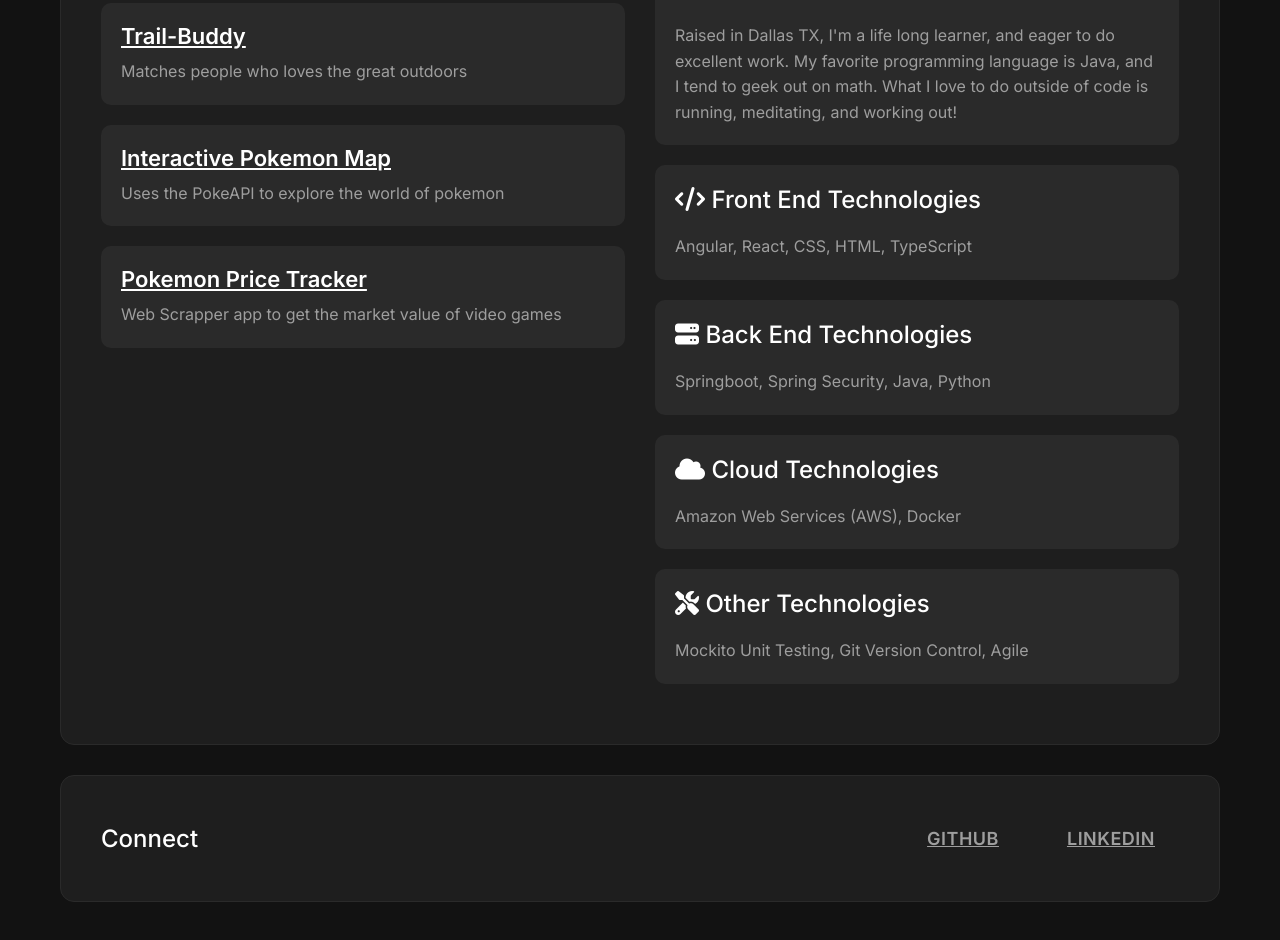
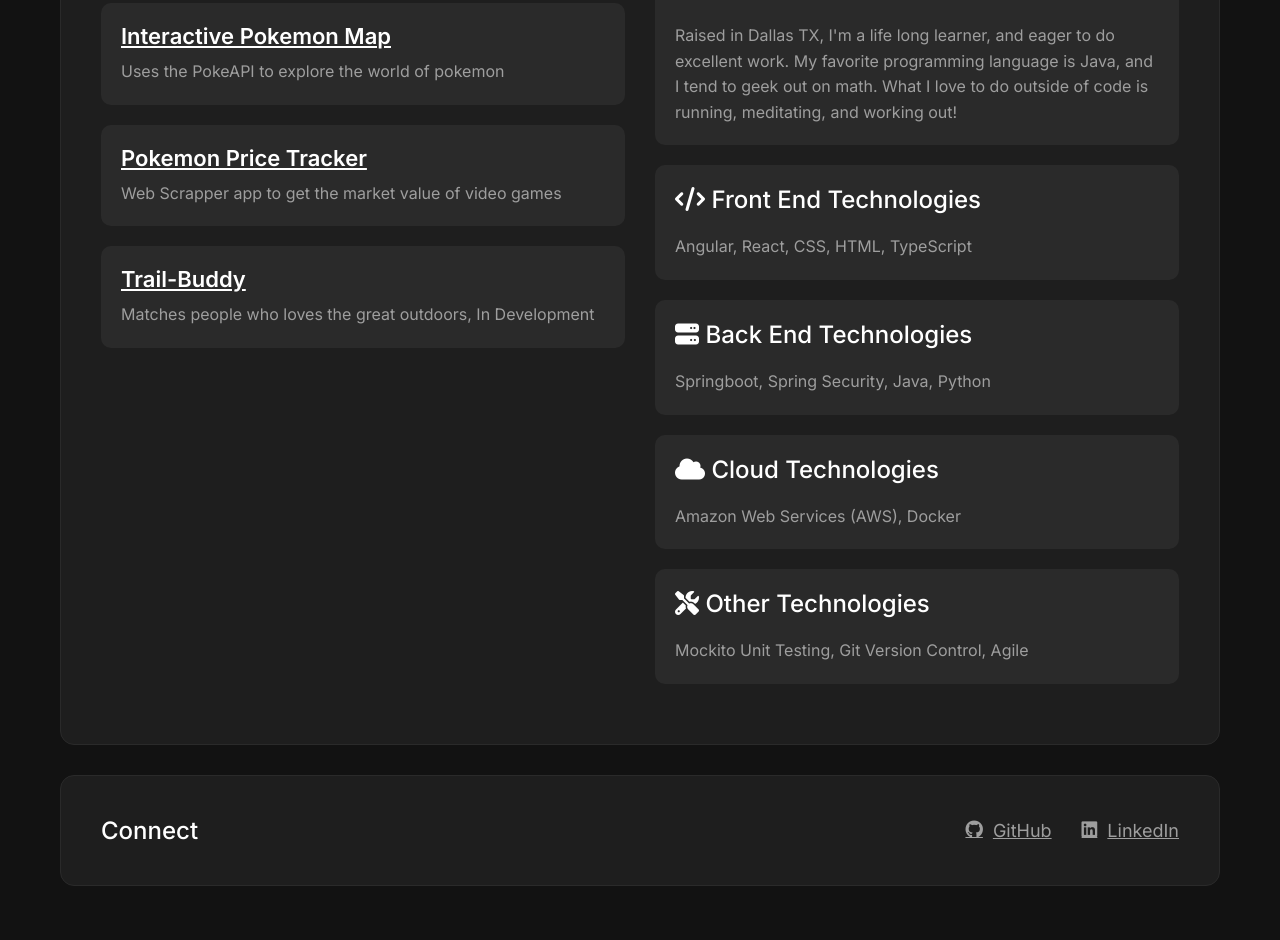
Before and after one commit to signOfi/personalPorfolioNewGrad, an Angular app in the folder frontend/: page / in a window 1280 px wide. Shown: the part 544-1484 px from the top of the page. Built offline with nearby package versions, Linux system fonts and the light colour scheme.

Commit message:
Updates on text and icons

```diff
--- a/frontend/src/app/frontpage/frontpage.component.css
+++ b/frontend/src/app/frontpage/frontpage.component.css
@@ -199,3 +199,31 @@ footer .socials a:hover {
     font-size: 14px;
   }
 }
+
+.copy-email {
+  cursor: pointer;
+}
+
+footer .socials {
+  display: flex;
+  justify-content: center;
+  align-items: center;
+  gap: 30px;
+}
+
+.social-icon {
+  font-size: 32px;
+  color: #9E9E9E;
+  transition: color 0.3s ease, transform 0.3s ease;
+  display: flex;
+  align-items: center;
+}
+
+.social-icon i {
+  margin-right: 10px;
+}
+
+.social-icon:hover {
+  color: #3A6EA5;
+  transform: translateY(-3px) scale(1.1);
+}
--- a/frontend/src/app/frontpage/frontpage.component.html
+++ b/frontend/src/app/frontpage/frontpage.component.html
@@ -6,11 +6,11 @@
         <h2>Hey, I'm Anthony</h2>
         <p>I build interactive web applications</p>
         <div class="buttons">
-          <a href="assets/blank_resume.pdf" download="assets/blank_resume.pdf" class="btn primary">
+          <a href="assets/Lam_Anthony_Resume.pdf" download="assets/Lam_Anthony_Resume.pdf" class="btn primary">
             Download Resume <i class="fa-solid fa-download"></i>
           </a>
-          <button class="btn secondary" (click)="copyToClipboard()">
-            Copy Email <i class="fa-regular fa-copy"></i>
+          <button class="btn secondary copy-email" (click)="copyToClipboard()">
+            Copy Email <i class="fa-regular fa-envelope"></i>
           </button>
         </div>
       </div>
@@ -51,8 +51,11 @@
   <footer>
     <h4>Connect</h4>
     <div class="socials">
-      <a href="https://github.com/signOfi" target="_blank" rel="noopener noreferrer" class="btn">GitHub</a>
-      <a href="https://www.linkedin.com/in/anthony-lam14/" target="_blank" rel="noopener noreferrer" class="btn">LinkedIn</a>
+      <a href="https://github.com/signOfi" target="_blank" rel="noopener noreferrer" class="social-icon">
+        <i class="fab fa-github"></i> GitHub
+      </a>
+      <a href="https://www.linkedin.com/in/anthony-lam14/" target="_blank" rel="noopener noreferrer" class="social-icon">
+        <i class="fab fa-linkedin"></i> LinkedIn
+      </a>
     </div>
   </footer>
-</div>
--- a/frontend/src/app/frontpage/frontpage.component.ts
+++ b/frontend/src/app/frontpage/frontpage.component.ts
@@ -14,9 +14,9 @@ export class FrontpageComponent {
   email = "anthonylam14@gmail.com";
 
   projects = [
-    { title: 'Trail-Buddy', description: 'Matches people who loves the great outdoors', link: '#' },
     { title: 'Interactive Pokemon Map', description: 'Uses the PokeAPI to explore the world of pokemon', link: 'https://pokemon-map.netlify.app/' },
-    { title: 'Pokemon Price Tracker', description: 'Web Scrapper app to get the market value of video games', link: '#' }
+    { title: 'Pokemon Price Tracker', description: 'Web Scrapper app to get the market value of video games', link: 'https://github.com/signOfi/PokemonPriceProject' },
+    { title: 'Trail-Buddy', description: 'Matches people who loves the great outdoors, In Development', link: '#' },
   ];
 
   skills = [
--- a/frontend/src/app/portfolio/portfolio.component.ts
+++ b/frontend/src/app/portfolio/portfolio.component.ts
@@ -11,23 +11,11 @@ import { CommonModule } from '@angular/common';
 export class PortfolioComponent {
   projects = [
     {
-      name: 'TrailBuddy',
-      description: 'Matches people who love the great outdoors.',
-      extendedDescription: [
-        'Lorem ipsum dolor sit amet, consectetur adipiscing elit. Sed do eiusmod tempor incididunt ut labore et dolore magna aliqua. Ut enim ad minim veniam, quis nostrud exercitation ullamco laboris.',
-        'Lorem ipsum dolor sit amet, consectetur adipiscing elit. Sed do eiusmod tempor incididunt ut labore et dolore magna aliqua. Ut enim ad minim veniam, quis nostrud exercitation ullamco laboris.',
-        'Lorem ipsum dolor sit amet, consectetur adipiscing elit. Sed do eiusmod tempor incididunt ut labore et dolore magna aliqua. Ut enim ad minim veniam, quis nostrud exercitation ullamco laboris.'
-      ],
-      image: 'assets/patagonia.jpg',
-      // link: 'http://trailbuddy.com'
-    },
-    {
       name: 'Interactive Pokemon Map',
       description: 'Uses the PokeAPI to explore the world of Pokémon.',
       extendedDescription: [
-        'Lorem ipsum dolor sit amet, consectetur adipiscing elit. Sed do eiusmod tempor incididunt ut labore et dolore magna aliqua. Ut enim ad minim veniam, quis nostrud exercitation ullamco laboris.',
-        'Lorem ipsum dolor sit amet, consectetur adipiscing elit. Sed do eiusmod tempor incididunt ut labore et dolore magna aliqua. Ut enim ad minim veniam, quis nostrud exercitation ullamco laboris.',
-        'Lorem ipsum dolor sit amet, consectetur adipiscing elit. Sed do eiusmod tempor incididunt ut labore et dolore magna aliqua. Ut enim ad minim veniam, quis nostrud exercitation ullamco laboris.'
+        'Fully Deployed, Developed a dynamic, user-friendly interface using Angular and SpringBoot, showcasing an interactive map of the Pokemon world. Implemented features such as region selection, zoom functionality, and clickable landmarks to enhance user engagement and exploration. With help of AWS EC2 instance for the backend.',
+        'Integrated PokeAPI to fetch and display real-time data on Pokemon species, locations, and characteristics. Utilized advanced caching strategies and lazy loading techniques to optimize API calls and improve application performance, ensuring smooth navigation even with large datasets.',
       ],
       image: 'assets/pokedex.jpg',
       link: 'https://pokemon-map.netlify.app/'
@@ -36,13 +24,21 @@ export class PortfolioComponent {
       name: 'Video Game Price Tracker',
       description: 'Web scrapper app to get the market value of video games.',
       extendedDescription: [
-        'Lorem ipsum dolor sit amet, consectetur adipiscing elit. Sed do eiusmod tempor incididunt ut labore et dolore magna aliqua. Ut enim ad minim veniam, quis nostrud exercitation ullamco laboris.',
-        'Lorem ipsum dolor sit amet, consectetur adipiscing elit. Sed do eiusmod tempor incididunt ut labore et dolore magna aliqua. Ut enim ad minim veniam, quis nostrud exercitation ullamco laboris.',
-        'Lorem ipsum dolor sit amet, consectetur adipiscing elit. Sed do eiusmod tempor incididunt ut labore et dolore magna aliqua. Ut enim ad minim veniam, quis nostrud exercitation ullamco laboris.'
+        'Development of a Web Scraping Tool Using Selenium: This project involves the creation of a specialized tool that employs Selenium for web scraping to collect real-time data on Pokémon video game prices from various online marketplaces. The tool automates the process of navigating through websites, extracting relevant pricing information, and compiling it into a structured format for further analysis.',
+        'Analysis of Price Trends in Pokémon Video Games: Utilizing the data acquired through web scraping, the project focuses on analyzing trends and patterns in the pricing of Pokémon video games.',
       ],
       image: 'assets/price.jpg',
-      // link: 'http://vgpricetracker.com'
-    }
+      link: 'https://github.com/signOfi/PokemonPriceProject'
+    },
+    {
+      name: 'TrailBuddy',
+      description: 'Matches people who love the great outdoors.',
+      extendedDescription: [
+        'In Development.'
+      ],
+      image: 'assets/patagonia.jpg',
+      link: 'https://github.com/signOfi'
+    },
   ];
 
 
```
Also changed, not shown: 2 other files (tests, documents, lock files or other folders).
